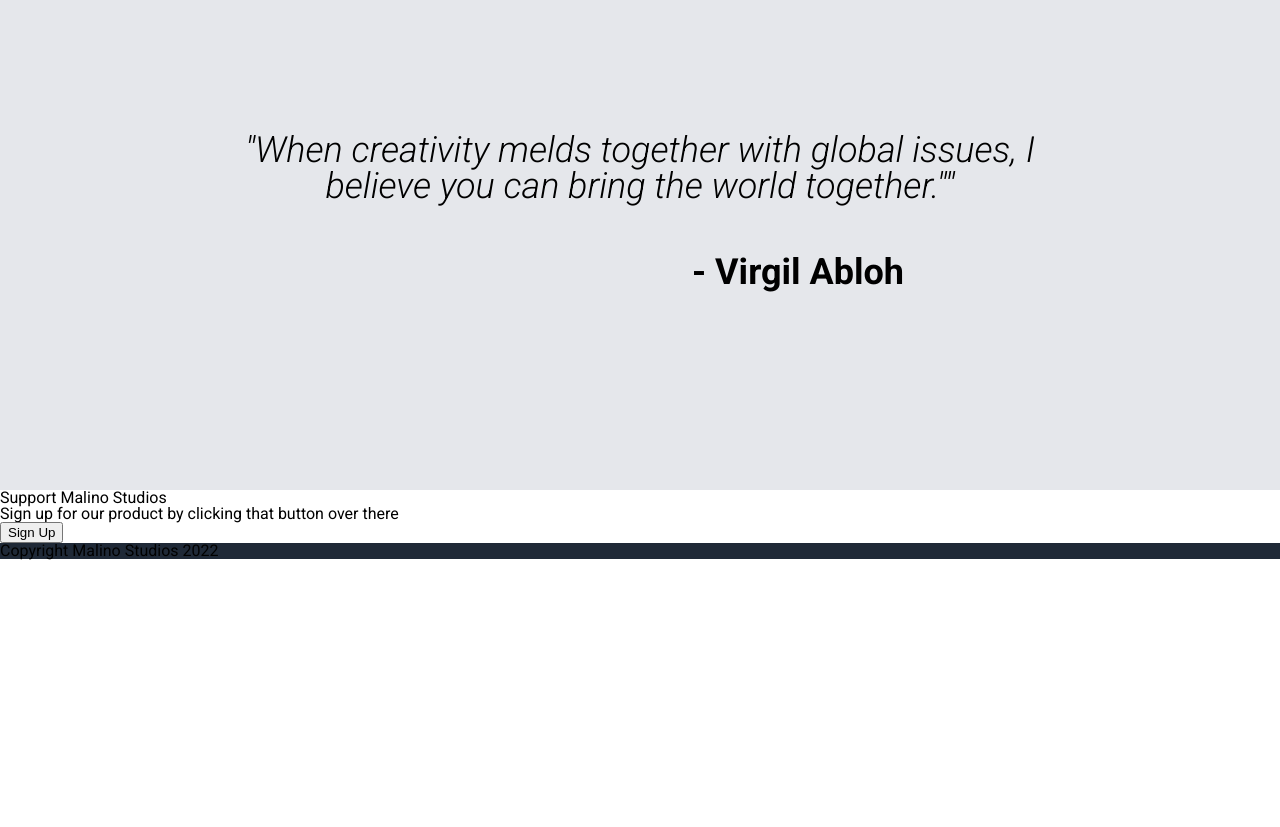
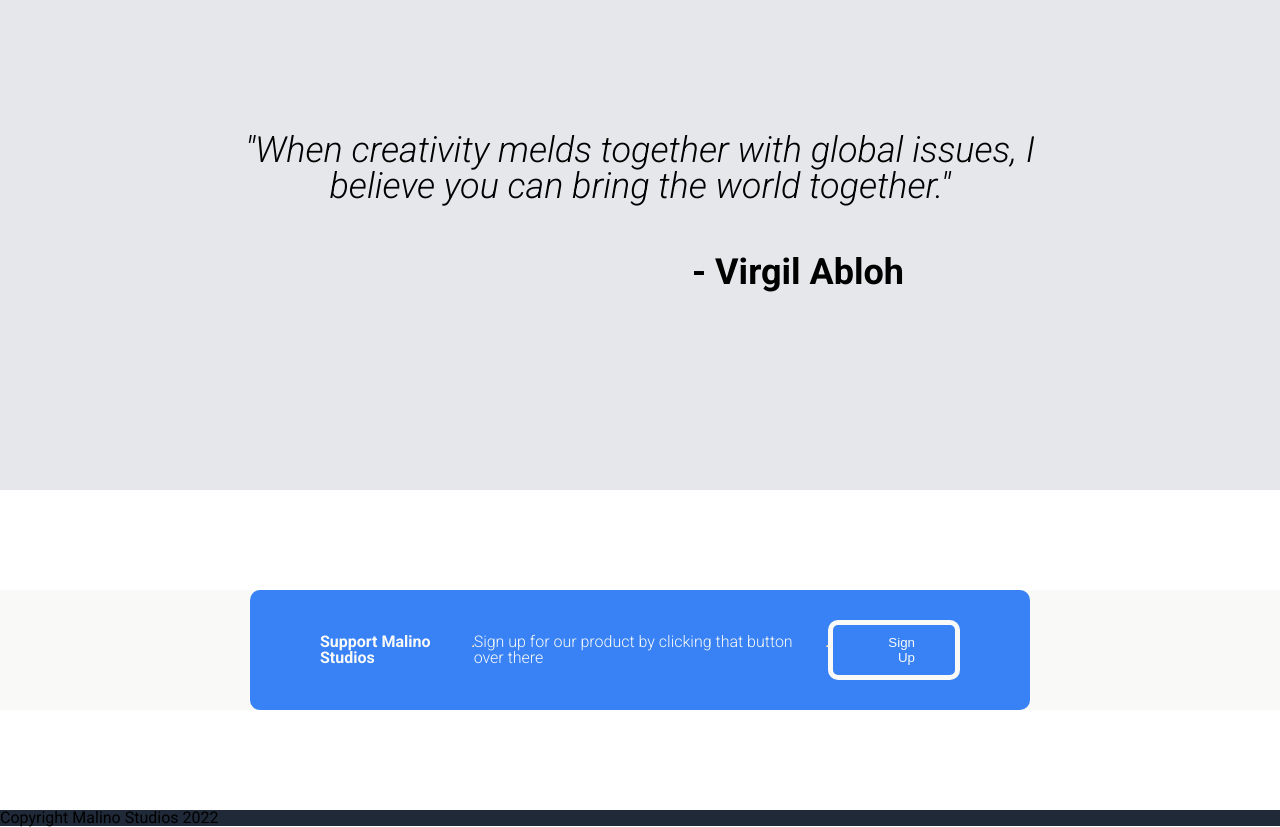
Before and after one commit to knjstr/landing-page, a plain HTML site: page index.html in a window 1280 px wide. Shown: the part 1320-2147 px from the top of the page. Before the commit the page ends 1880 px from the top, so only its background shows below. Drawn offline with Linux system fonts and the light colour scheme.

Commit message:
Bottom Container
Took me longer than I expected. I had a lot of trouble with positioning
of the content in the blue part. Also, the width to 50% has
a different color for the sides there? I need to fix that.
I also fixed the hover button at the top to have an effect, similar
to the hover effect on the bottom container's button.

```diff
--- a/index.html
+++ b/index.html
@@ -31,7 +31,7 @@
             A mood-board of art, music, and fashion. Subscribe to be a part of
             the weekly newsletter.
           </p>
-          <button>Subscribe</button>
+          <button class="sub-button">Subscribe</button>
         </div>
         <img src="img/art.jpg" alt="art by Virginia Magat" class="headerimg" />
       </div>
@@ -71,14 +71,16 @@
     <div class="middle-container">
       <p>
         "When creativity melds together with global issues, I believe you can
-        bring the world together.""
+        bring the world together."
       </p>
       <p>- Virgil Abloh</p>
     </div>
     <div class="bottom-container">
-      <section>
+      <section class="btm-sec">
         <h4>Support Malino Studios</h4>
+        <hr />
         <p>Sign up for our product by clicking that button over there</p>
+        <hr />
         <button>Sign Up</button>
       </section>
     </div>
--- a/styles.css
+++ b/styles.css
@@ -167,9 +167,6 @@ h1 {
   font-weight: bold;
 }
 
-button:hover {
-  cursor: pointer;
-}
 /* -----HEADER CLASSES----- */
 
 .header-intro > p {
@@ -225,7 +222,13 @@ button:hover {
   font-weight: bold;
   padding: 10px 30px;
   margin-top: 20px;
-  transition: 1s;
+}
+
+.header-intro > button:hover {
+  cursor: pointer;
+  background-color: #1f2937;
+  color: #f9faf8;
+  transition: 0.5s;
 }
 
 .header-container {
@@ -298,3 +301,46 @@ button:hover {
   width: 80%;
   margin-top: 50px;
 }
+
+/* ----- BOTTOM CONTAINER ----- */
+
+.bottom-container {
+  background-color: #f9faf8;
+  margin: 100px auto;
+}
+
+.btm-sec {
+  background-color: #3882f6;
+  border-radius: 10px;
+  color: #f9faf8;
+  display: flex;
+  padding: 30px 70px;
+  margin: 0 auto;
+  width: 50%;
+  align-items: baseline;
+}
+
+.btm-sec > h4 {
+  font-weight: bold;
+  margin-bottom: 5px;
+}
+
+.btm-sec > p {
+  font-weight: lighter;
+  display: inline-block;
+}
+
+.btm-sec > button {
+  background: none;
+  color: #f9faf8;
+  border: solid #f9faf8 5px;
+  border-radius: 10px;
+  padding: 10px 40px;
+  text-align: right;
+}
+
+.btm-sec > button:hover {
+  background-color: #f9faf8;
+  color: #1f2937;
+  transition: 0.5s;
+}
```
